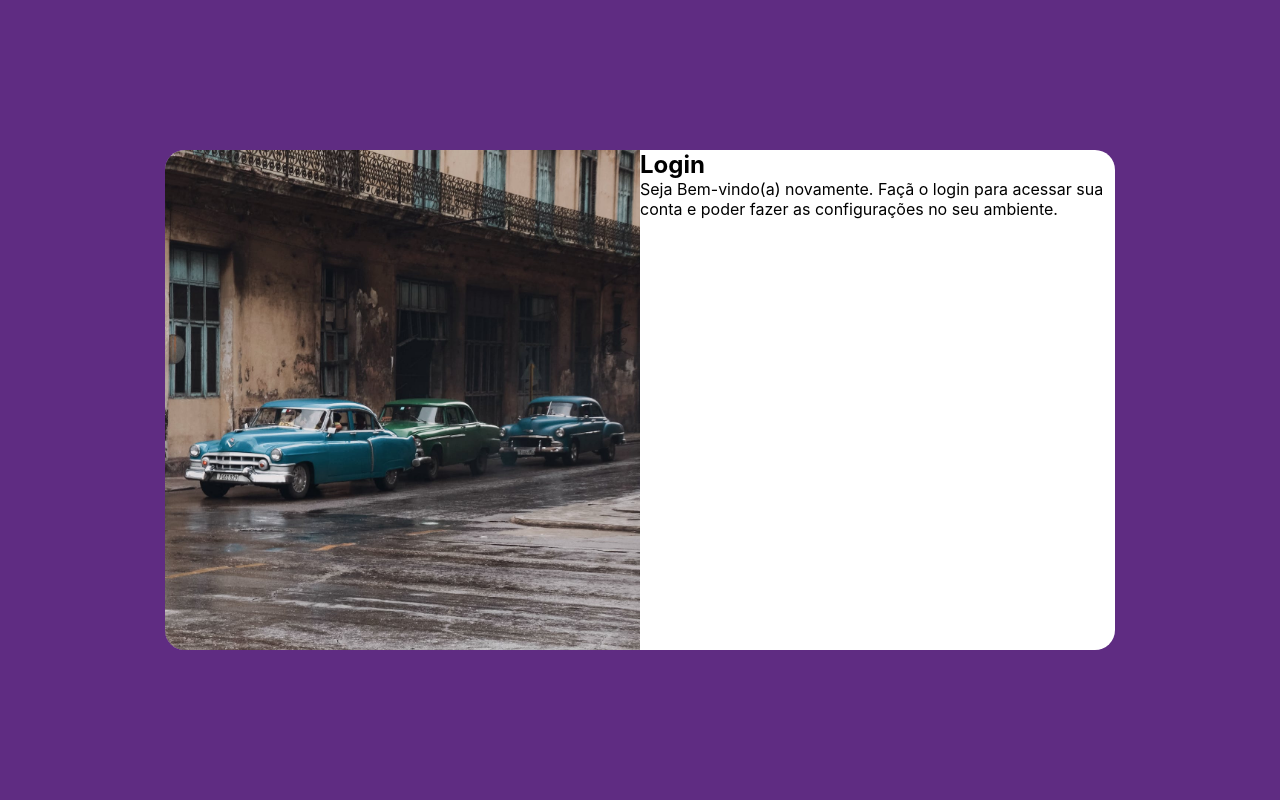
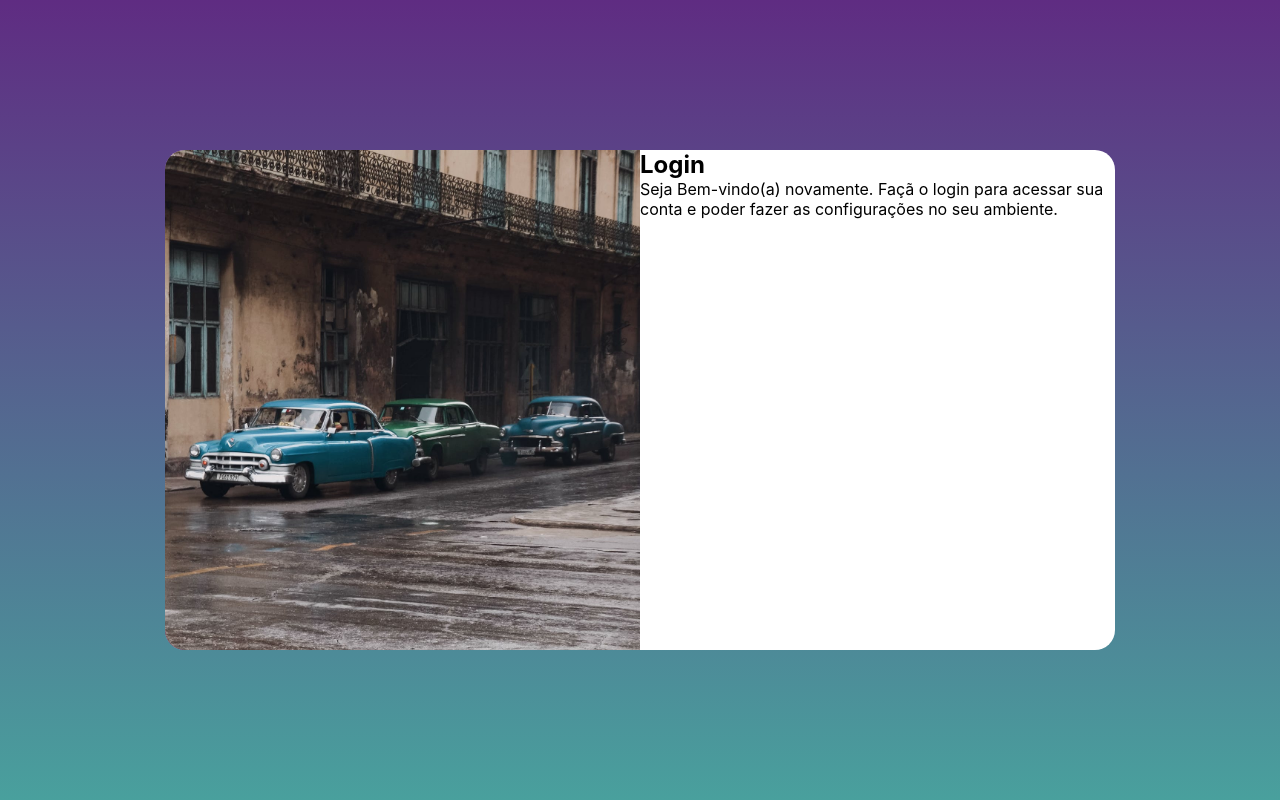
Before and after one commit to igorprnegrao/projeto-login, a PHP site: page / in a window 1280 px wide. Run offline with PHP 8.4, Linux system fonts and the light colour scheme.

Commit message:
Update midia.query.css

```diff
--- a/estilos/midia.query.css
+++ b/estilos/midia.query.css
@@ -28,6 +28,11 @@ grandes telas: acima de 1200px */
 }
 
 @media screen and (min-width: 992px){
+
+    body {
+        background-image: linear-gradient(to top, #49a09d, #5f2c82);
+    }
+
     section#login {
         width: 950px;
 
```
